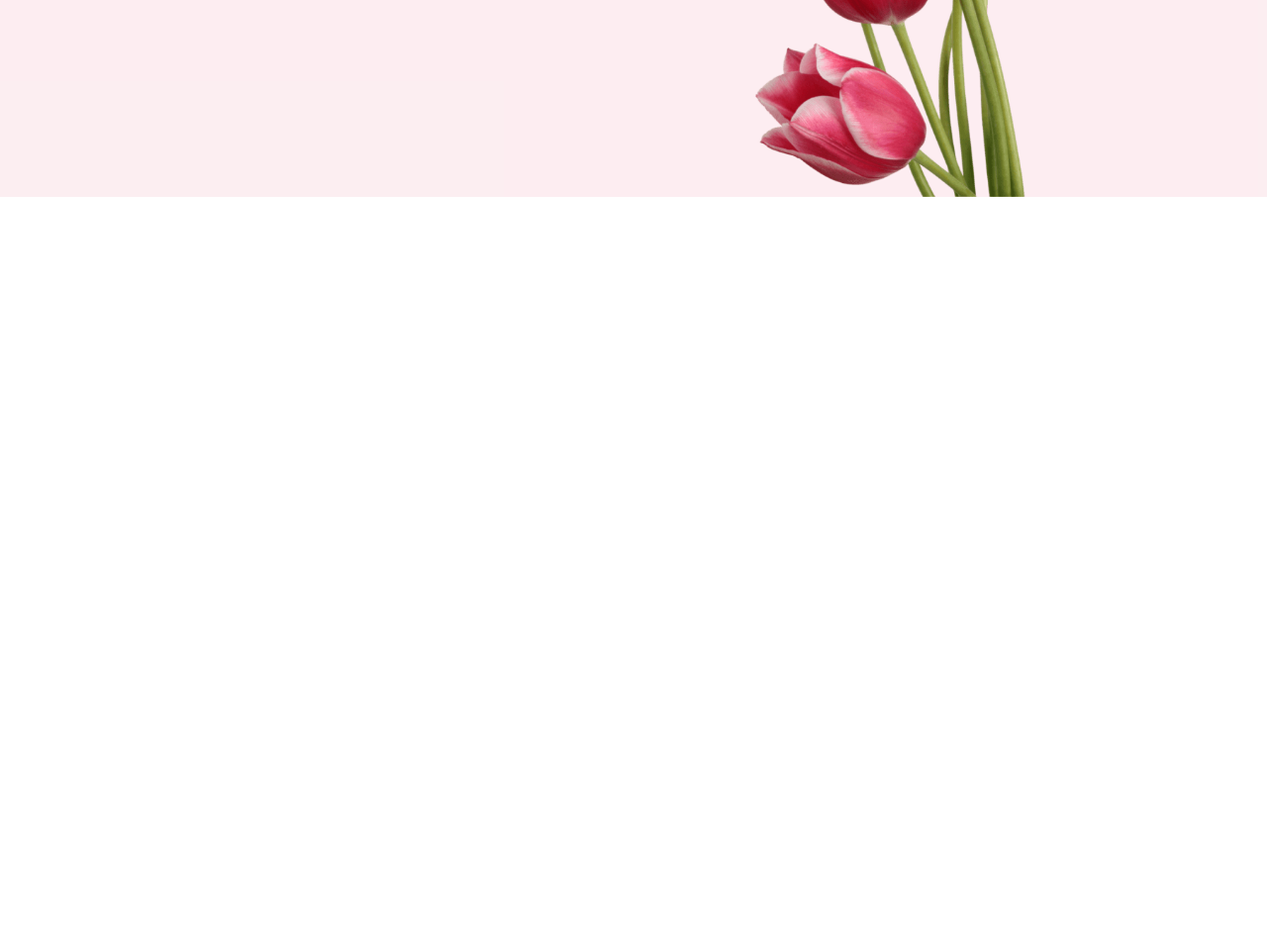
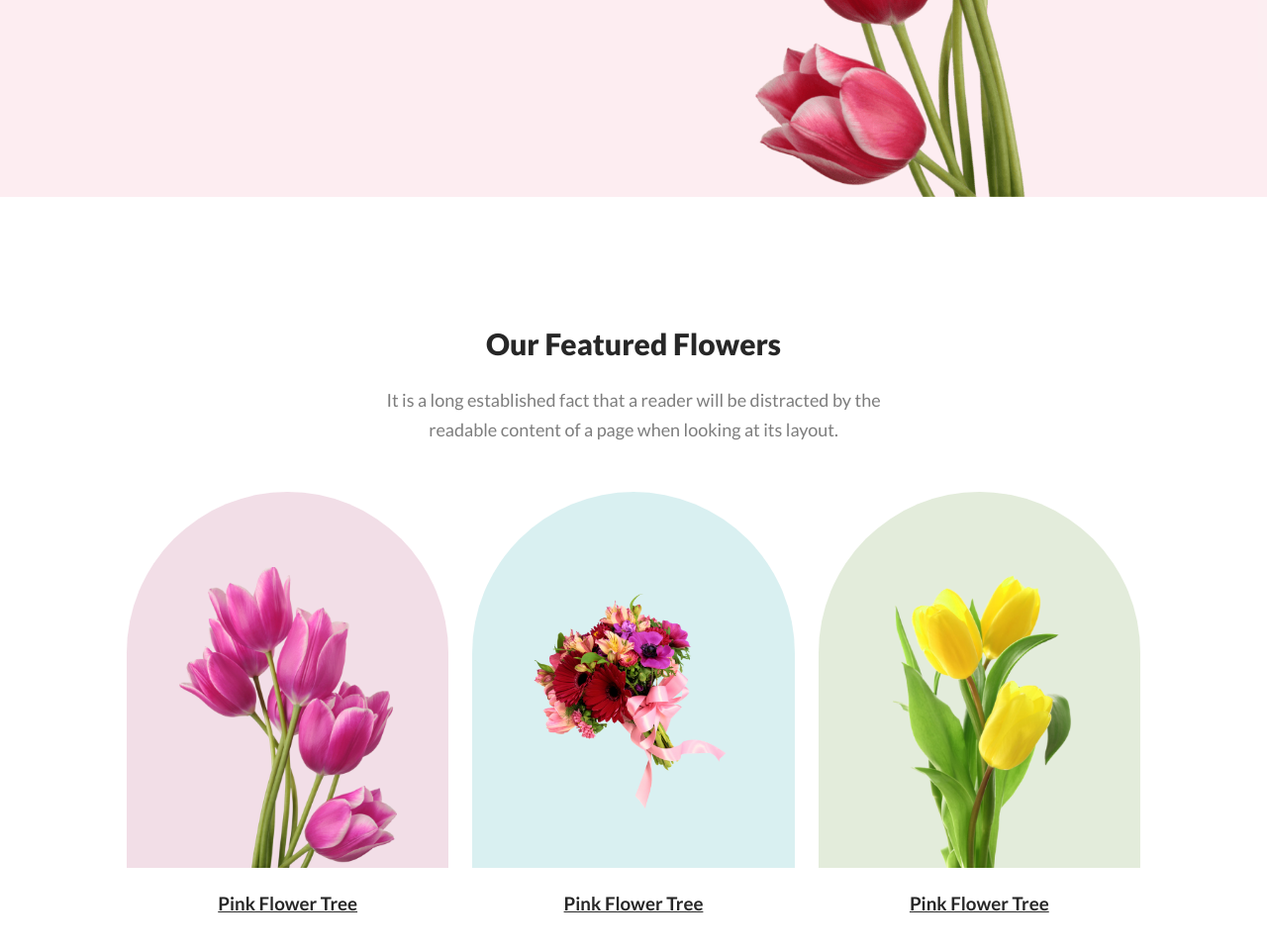
Before and after one commit to Rahad-Ullah/Flower-Shop, a plain HTML site: page index.html in a window 1280 px wide. Shown: the part 681-1642 px from the top of the page at 99% size. Before the commit the page ends 880 px from the top, so only its background shows below. Drawn offline with Linux system fonts and the light colour scheme.

Commit message:
Feature Section added

```diff
--- a/index.html
+++ b/index.html
@@ -39,5 +39,32 @@
             </div>
         </section>
     </header>
+    <main>
+        <!-- Feature Section -->
+        <div class="feature-section margin">
+            <h2 class="section-title">Our Featured Flowers</h2>
+            <p class="section-description">It is a long established fact that a reader will be distracted by the readable content of a page when looking at its layout.</p>
+            <div class="feature-content">
+                <div class="feature-box">
+                    <div class="feature-img feature-1">
+                    <img src="asset/pngwing 6.png" alt="Products">
+                    </div>
+                    <h3 class="feature-title">Pink Flower Tree</h3>
+                </div>
+                <div class="feature-box">
+                    <div class="feature-img feature-2">
+                    <img src="asset/pngwing 5.png" alt="Products">
+                    </div>
+                    <h3 class="feature-title">Pink Flower Tree</h3>
+                </div>
+                <div class="feature-box">
+                    <div class="feature-img feature-3">
+                    <img src="asset/pngwing 7.png" alt="Products">
+                    </div>
+                    <h3 class="feature-title">Pink Flower Tree</h3>
+                </div>
+            </div>
+        </div>
+    </main>
 </body>
 </html>
--- a/style.css
+++ b/style.css
@@ -37,6 +37,7 @@ a{
     font-size: 18px;
     font-weight: 700;
     margin: 20px 0;
+    cursor: pointer;
 }
 .btn:hover{
     background-color: #de214a;
@@ -52,7 +53,7 @@ a{
 }
 .section-description{
     text-align: center;
-    width: 50%;
+    width: 55%;
     margin: 24px auto;
 }
 
@@ -135,3 +136,47 @@ a{
 .banner-img img{
     width: 450px;
 }
+
+
+/* feature sectoin */
+.feature-content{
+    display: flex;
+    justify-content: space-between;
+    align-items: center;
+    gap: 24px;
+    padding: 24px 0;
+}
+.feature-box{
+    width: 330px;
+    height: 380px;
+    text-align: center;
+}
+.feature-box h3{
+    font-weight: 700;
+    text-decoration: underline;
+    margin: 25px 0;
+}
+.feature-img{
+    width: 100%;
+    height: 100%;
+    border-radius: 400px 400px 0 0;
+    display: flex;
+    flex-direction: column;
+    align-items: center;
+    justify-content: flex-end;
+}
+.feature-img img{
+    width: 220px;
+    height: auto;
+}
+.feature-1{
+    background-color: #A7216226;
+}
+.feature-2{
+    background-color: #0597A026;
+    justify-content: center;
+    padding-top: 40px;
+}
+.feature-3{
+    background-color: #477D1126;
+}
```
